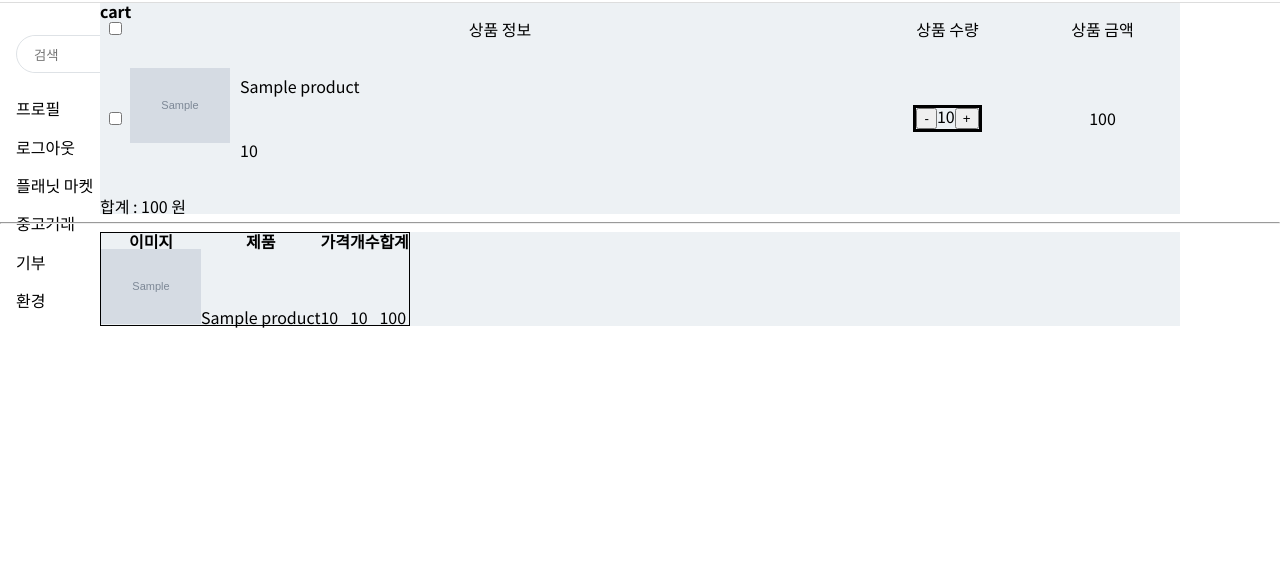
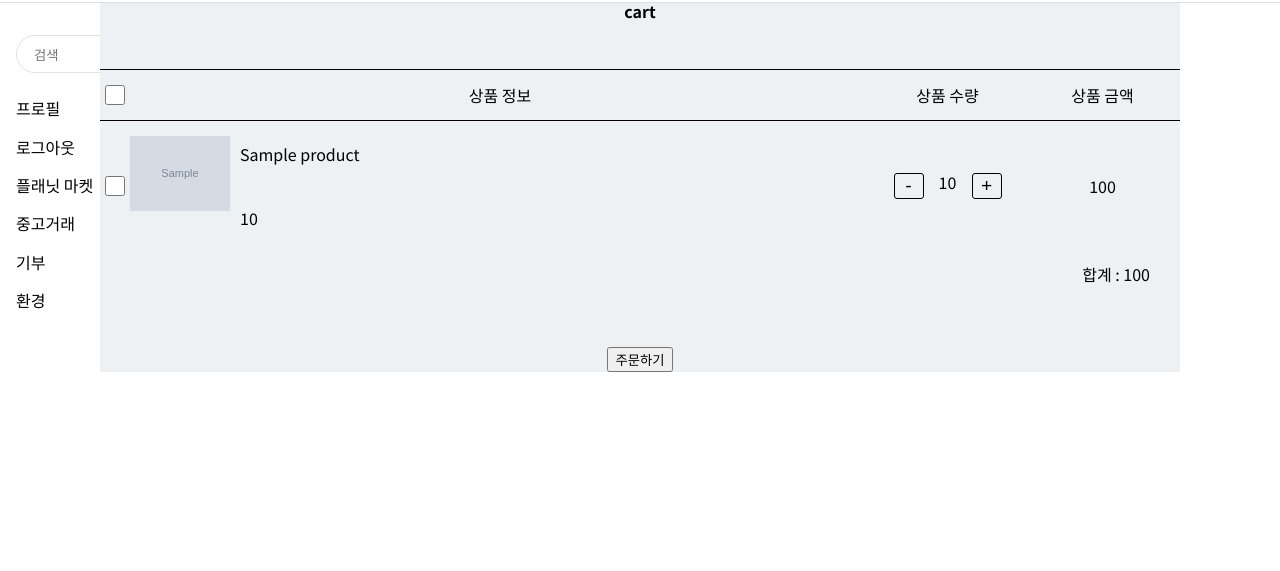
Before and after one commit to JiSuMun/zigoohang, a Django app: page /carts/ in a window 1280 px wide. Shown: the part 68-639 px from the top of the page. Run offline with Django 3.2, Linux system fonts and the light colour scheme; a user stored in the database is signed in; tables that the repository leaves empty hold one stand-in row (values such as "Sample post"); grey boxes marked "Sample" are stand-in pictures; some libraries are stand-ins or nearby versions.

Commit message:
Add css over1080

```diff
--- a/carts/static/carts/css/cart_detail.css
+++ b/carts/static/carts/css/cart_detail.css
@@ -2,16 +2,27 @@
   max-width: 1080px;
   background-color: #EDF1F4;
   margin: auto;
+  text-align: center;
 }
 
+.cart_div{
+  margin: 50px 0;
+  background-color: #EDF1F4;
+}
+
+.cart_list_header {
+  padding: 15px 0;
+  border: 1px solid #000000;
+  /* border-left: none;
+  border-right: none; */
+  border-width: 1px 0;
+}
 
 .cart_list_header, .cart_list_content, .cart_product, .cart_quantity_col {
   display: flex;
 }
 
 .cart_list_header .cart_product,
-/* .cart_list_header .cart_quantity_col,  */
-/* .cart_list_header .cart_subtotal, */
 .cart_checkbox_col,
 .cart_quantity_col,
 .cart_subtotal {
@@ -25,11 +36,18 @@
 }
 
 .cart_list_content {
-  margin: 30px 0;
+  padding: 15px 0;
 }
 
 .cart_product {
   flex-grow: 1;
+}
+
+/* checkbox */
+.cart_checkbox_col input[type="checkbox"] {
+  margin: 0;
+  width: 20px;
+  height: 20px;
 }
 
 
@@ -50,6 +68,7 @@
   display: flex;
   flex-direction: column;
   padding: 10px;
+  text-align: left;
 }
 
 .cart_list_price {
@@ -60,10 +79,41 @@
   min-width: 155px;
 }
 
+/* cart quantity*/
 .cart_quantity_container {
+  /* border: 3px solid #000000; */
   display: flex;
 }
+.cart_quantity_button {
+  background-color: transparent;
+  border: none;
+  font-size: 1.2rem;
+  width: 30px;
+  border: 1px solid #000000;
+  text-align: center;
+  border-radius: 3px;
+  cursor: pointer;
+}
+.cart_quantity_button:hover {
+  background-color: #a0a0a0;
+}
+.cart_quantity {
+  width: 3rem;
+  text-align: center;
+  line-height: 1.2rem;
+}
 
-.cart_quantity_container {
-  border: 3px solid #000000
+.cart_total {
+  text-align: end;
+  /* margin: 30px 0; */
+  padding: 15px 30px 15px 0;
 }
+
+@media (max-width: 1079px) {
+  #cart_table {
+    width: 100%;
+  }
+  .cart_div {
+    background-color: #fff;
+  }
+}
--- a/carts/templates/carts/cart_detail.html
+++ b/carts/templates/carts/cart_detail.html
@@ -44,16 +44,16 @@
             </div>
             <div class="cart_quantity_col">
               <div class="cart_quantity_container">
-                <button>-</button>
+                <button class="cart_quantity_button" sytle="background-color: white;">-</button>
                 <div class="cart_quantity">{{ cart_item.quantity }}</div>
-                <button>+</button>
+                <button class="cart_quantity_button">+</button>
               </div>
             </div>
             <div class="cart_subtotal">{{ cart_item.sub_total }}</div>
           </div>
         {% endfor %}
-        <div>
-          합계 : {{ cart.total }} 원
+        <div class="cart_total">
+          합계 : {{ cart.total }}
         </div>
       {% else %}
         <div>
@@ -62,41 +62,12 @@
       {% endif %}
     {% endif %}
   </div>
+  <button>
+    주문하기
+  </button>
 </div>
 
-<hr>
 
-<div class="cart_container">
-<table id="cart_table" style="border: 1px solid black;">
-  <thead>
-    <tr>
-      <th>이미지</th>
-      <th>제품</th>
-      <th>가격</th>
-      <th>개수</th>
-      <th>합계</th>
-    </tr>
-  </thead>
-  <tbody>
-    {% if user.is_authenticated %}
-      {% for cart_item in cart.cartitems.all %}
-        <tr>
-          <td><img src="{{ cart_item.product.images.first.image.url }}" alt="" width="100px"></td>
-          <td>{{ cart_item.product.name }}</td>
-          <td>{{ cart_item.product.price }}</td>
-          <td>{{ cart_item.quantity }}</td>
-          <td>{{ cart_item.sub_total }}</td>
-        </tr>
-      {% empty %}
-        <tr>
-          <td colspan = "5"> 장바구니가 비어있습니다.</td>
-        </tr>
-      {% endfor %}
-    {% endif %}
-  </tbody>
-</table>
-</div>
-<div ></div>
 {% endblock content %}
 
 
```
